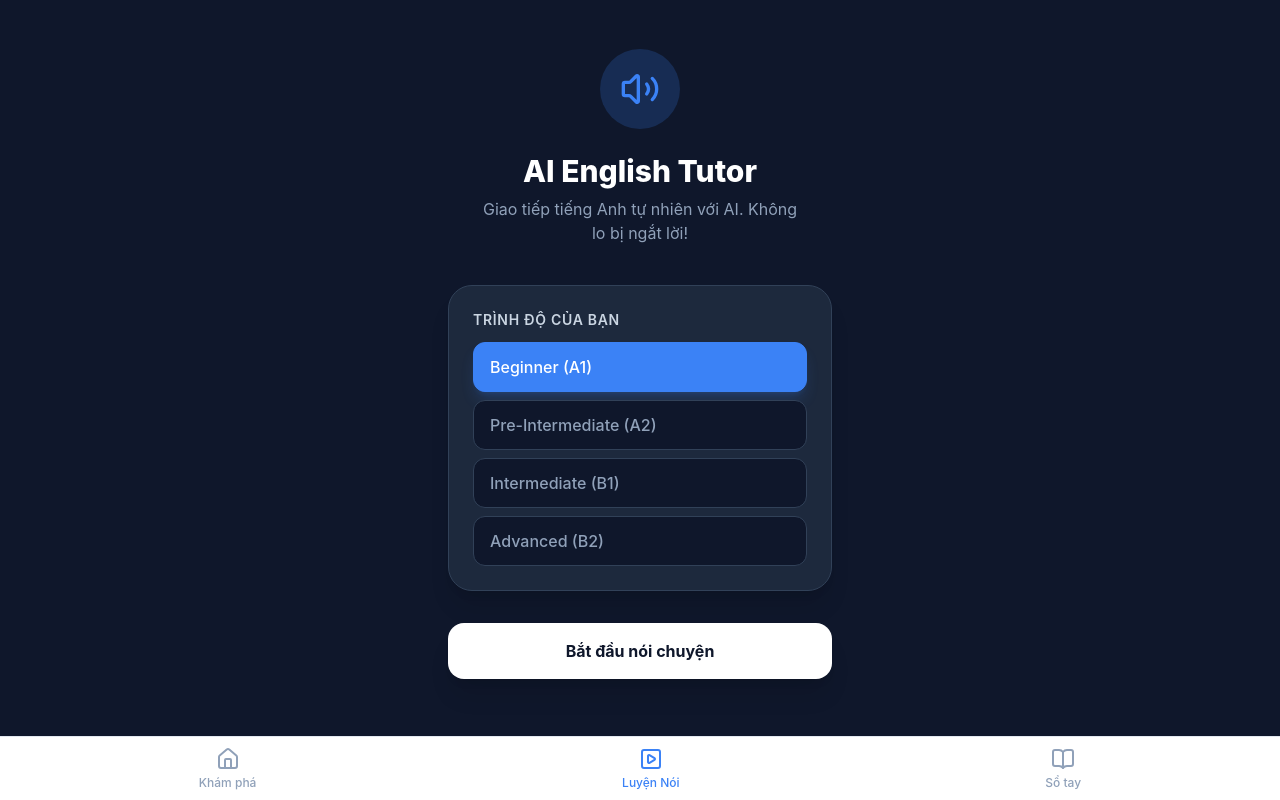
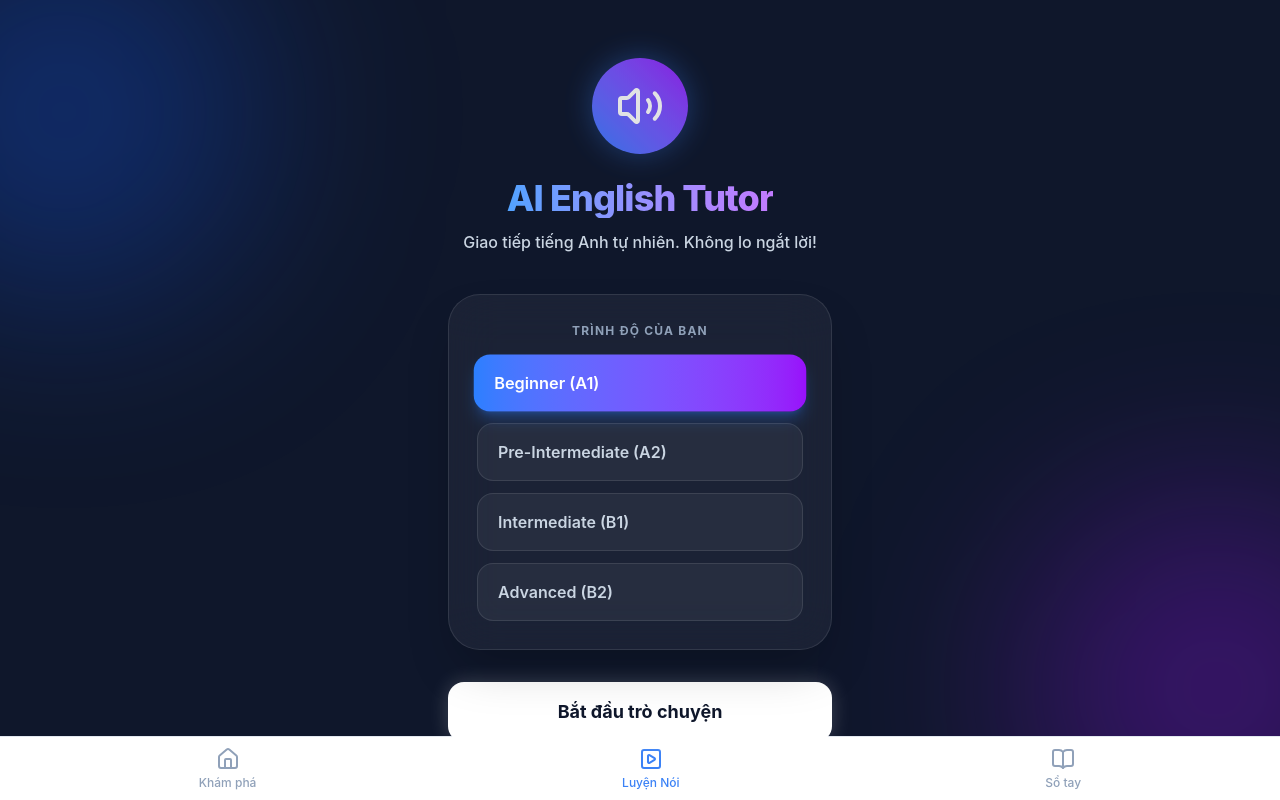
Before and after one commit to haihoan2874/echo-english, a React (Vite) app: page /ai-chat in a window 1280 px wide. Built offline with nearby package versions, Linux system fonts and the light colour scheme.

Commit message:
style: upgrade AIChatPage to premium UI

```diff
--- a/src/pages/AIChatPage.jsx
+++ b/src/pages/AIChatPage.jsx
@@ -233,24 +233,30 @@ const AIChatPage = () => {
 
   if (!hasStarted) {
     return (
-      <div className="flex flex-col items-center justify-center h-screen bg-slate-900 text-white p-6 pb-24">
-        <div className="w-20 h-20 bg-primary/20 rounded-full flex items-center justify-center mb-6">
-          <Volume2 className="text-primary" size={40} />
+      <div className="relative flex flex-col items-center justify-center min-h-screen bg-slate-900 overflow-hidden px-5">
+        {/* Decorative Background Glows */}
+        <div className="absolute top-[-10%] left-[-10%] w-96 h-96 bg-blue-600/30 rounded-full blur-[100px] pointer-events-none"></div>
+        <div className="absolute bottom-[-10%] right-[-10%] w-96 h-96 bg-purple-600/30 rounded-full blur-[100px] pointer-events-none"></div>
+
+        <div className="relative z-10 flex flex-col items-center w-full max-w-sm">
+          <div className="w-24 h-24 bg-gradient-to-tr from-blue-500 to-purple-600 rounded-full flex items-center justify-center mb-6 shadow-[0_0_30px_rgba(59,130,246,0.4)] animate-[pulse_3s_ease-in-out_infinite]">
+            <Volume2 className="text-white" size={48} />
           </div>
-        <h1 className="text-3xl font-extrabold mb-2 text-center">AI English Tutor</h1>
-        <p className="text-slate-400 text-center mb-10 max-w-xs">Giao tiếp tiếng Anh tự nhiên với AI. Không lo bị ngắt lời!</p>
 
-        <div className="bg-slate-800 p-6 rounded-3xl w-full max-w-sm mb-8 border border-slate-700 shadow-xl">
-          <p className="text-sm font-semibold text-slate-300 mb-3 uppercase tracking-wider">Trình độ của bạn</p>
-          <div className="space-y-2">
+          <h1 className="text-4xl font-extrabold mb-3 text-transparent bg-clip-text bg-gradient-to-r from-blue-400 to-purple-400 text-center tracking-tight">AI English Tutor</h1>
+          <p className="text-slate-300 text-center mb-10 font-medium">Giao tiếp tiếng Anh tự nhiên. Không lo ngắt lời!</p>
+
+          <div className="w-full bg-white/5 backdrop-blur-xl p-7 rounded-[2rem] mb-8 border border-white/10 shadow-2xl">
+            <p className="text-xs font-bold text-slate-400 mb-4 uppercase tracking-widest text-center">Trình độ của bạn</p>
+            <div className="space-y-3">
               {['Beginner (A1)', 'Pre-Intermediate (A2)', 'Intermediate (B1)', 'Advanced (B2)'].map(lvl => (
                 <button
                   key={lvl}
                   onClick={() => setLevel(lvl)}
-                className={`w-full text-left px-4 py-3 rounded-xl transition-all font-medium border ${
+                  className={`w-full text-left px-5 py-4 rounded-2xl transition-all duration-300 font-semibold ${
                     level === lvl
-                    ? 'bg-primary border-primary text-white shadow-lg shadow-primary/20'
-                    : 'bg-slate-900 border-slate-700 text-slate-400 hover:bg-slate-800'
+                      ? 'bg-gradient-to-r from-blue-500 to-purple-600 text-white shadow-lg shadow-blue-500/30 scale-[1.02] border-transparent'
+                      : 'bg-white/5 border border-white/10 text-slate-300 hover:bg-white/10 hover:scale-[1.01]'
                   }`}
                 >
                   {lvl}
@@ -261,10 +267,11 @@ const AIChatPage = () => {
 
           <button
             onClick={initChat}
-          className="w-full max-w-sm bg-white text-slate-900 font-bold py-4 rounded-2xl hover:bg-slate-200 transition-colors shadow-xl"
+            className="w-full bg-white text-slate-900 font-bold py-4 rounded-2xl hover:bg-slate-100 active:scale-95 transition-all shadow-[0_0_20px_rgba(255,255,255,0.2)] text-lg"
           >
-          Bắt đầu nói chuyện
+            Bắt đầu trò chuyện
           </button>
+        </div>
       </div>
     );
   }
@@ -272,10 +279,10 @@ const AIChatPage = () => {
   return (
     <div className="flex flex-col min-h-screen bg-slate-50 pb-[100px]">
       {/* Header */}
-      <header className="bg-slate-900 text-white px-4 h-16 flex items-center justify-between shadow-md sticky top-0 z-40">
-        <h1 className="font-bold text-lg flex items-center gap-2">
-          <Volume2 className="text-primary animate-pulse" size={20} />
-          AI English Tutor
+      <header className="bg-white/80 backdrop-blur-xl border-b border-slate-200/60 text-slate-800 px-4 h-16 flex items-center justify-between sticky top-0 z-40 shadow-sm">
+        <h1 className="font-bold text-lg flex items-center gap-2 bg-clip-text text-transparent bg-gradient-to-r from-blue-600 to-indigo-600">
+          <Volume2 className="text-blue-600 animate-pulse" size={20} />
+          AI Tutor
         </h1>
 
         <button
@@ -284,7 +291,7 @@ const AIChatPage = () => {
             resetChat();
             toast.success('Đã kết thúc cuộc trò chuyện');
           }}
-          className="px-3 py-1.5 bg-red-500/20 text-red-400 rounded-full hover:bg-red-500/30 transition-colors text-sm font-medium flex items-center gap-1"
+          className="px-4 py-2 bg-rose-50 text-rose-600 rounded-full hover:bg-rose-100 transition-colors text-sm font-bold flex items-center gap-1.5"
         >
           <Square size={14} className="fill-current" />
           Kết thúc
@@ -296,10 +303,10 @@ const AIChatPage = () => {
         {messages.filter(m => !(m.role === 'user' && m.text === "Hello, let's start our conversation.")).map((msg, idx) => (
           <div key={idx} className={`flex ${msg.role === 'user' ? 'justify-end' : 'justify-start'}`}>
             <div
-              className={`max-w-[85%] rounded-2xl px-5 py-3 text-lg leading-relaxed shadow-sm ${
+              className={`max-w-[85%] px-5 py-3.5 text-[15px] sm:text-base leading-relaxed shadow-sm ${
                 msg.role === 'user'
-                  ? 'bg-primary text-white rounded-tr-none'
-                  : 'bg-white text-slate-800 border border-slate-200 rounded-tl-none'
+                  ? 'bg-gradient-to-br from-blue-500 to-indigo-600 text-white rounded-2xl rounded-tr-sm'
+                  : 'bg-white border border-slate-200/60 text-slate-700 rounded-2xl rounded-tl-sm shadow-[0_2px_10px_rgba(0,0,0,0.02)]'
               }`}
             >
               {msg.text}
@@ -309,8 +316,8 @@ const AIChatPage = () => {
 
         {isAIThinking && (
           <div className="flex justify-start">
-            <div className="bg-white border border-slate-200 rounded-2xl rounded-tl-none px-5 py-4 shadow-sm flex items-center gap-2 text-slate-500">
-              <Loader2 size={18} className="animate-spin" /> AI đang suy nghĩ...
+            <div className="bg-white border border-slate-200/60 rounded-2xl rounded-tl-sm px-5 py-3 shadow-sm flex items-center gap-2.5 text-slate-500 text-sm font-medium">
+              <Loader2 size={16} className="animate-spin text-blue-500" /> AI đang suy nghĩ...
             </div>
           </div>
         )}
@@ -318,31 +325,32 @@ const AIChatPage = () => {
       </div>
 
       {/* Input Control Area */}
-      <div className="fixed bottom-[64px] left-0 right-0 bg-white p-3 border-t border-slate-100 flex flex-col gap-2 shadow-[0_-10px_30px_rgba(0,0,0,0.05)] z-20">
+      <div className="fixed bottom-[64px] left-0 right-0 p-3 z-20 pointer-events-none">
+        <div className="max-w-3xl mx-auto pointer-events-auto bg-white/90 backdrop-blur-xl border border-slate-200/60 p-3 rounded-3xl shadow-[0_-5px_40px_rgba(0,0,0,0.08)]">
 
           {/* Status text */}
-        <div className="text-xs font-medium text-slate-500 text-center px-4 -mt-1 h-4">
-          {isSpeaking ? 'AI đang nói...' : isListening ? 'Đang nghe... (Nói xong tự điền vào khung dưới)' : ''}
+          <div className="text-[11px] font-bold tracking-wide uppercase text-slate-400 text-center px-4 mb-2 h-4 flex items-center justify-center">
+            {isSpeaking ? <span className="text-blue-500 flex items-center gap-1"><Volume2 size={12}/> AI đang nói...</span> : isListening ? <span className="text-red-500 animate-pulse flex items-center gap-1"><Mic size={12}/> Đang nghe... (Bấm Mic để gửi)</span> : ''}
           </div>
 
-        <form onSubmit={handleSendDraft} className="flex gap-2 w-full max-w-md mx-auto items-end">
+          <form onSubmit={handleSendDraft} className="flex gap-2 items-end">
             <button
               type="button"
               onClick={toggleMic}
-            className={`p-3 rounded-xl shrink-0 transition-all ${
+              className={`p-3.5 rounded-2xl shrink-0 transition-all duration-300 ${
                 isListening
-                ? 'bg-red-500 text-white animate-pulse shadow-red-500/40 shadow-lg'
-                : 'bg-slate-100 text-slate-600 hover:bg-slate-200'
+                  ? 'bg-red-500 text-white shadow-lg shadow-red-500/30 scale-105'
+                  : 'bg-slate-100 text-slate-600 hover:bg-slate-200 hover:scale-105'
               }`}
             >
-            {isListening ? <Square size={24} className="fill-current" /> : <Mic size={24} />}
+              {isListening ? <Square size={22} className="fill-current" /> : <Mic size={22} />}
             </button>
 
             <textarea
               value={draftMessage}
               onChange={(e) => setDraftMessage(e.target.value)}
               placeholder="Nói hoặc gõ phím..."
-            className="flex-1 bg-slate-50 border border-slate-200 rounded-xl px-3 py-3 text-base focus:outline-none focus:border-primary resize-none h-12"
+              className="flex-1 bg-slate-50 border border-slate-200/80 rounded-2xl px-4 py-3.5 text-[15px] focus:outline-none focus:ring-2 focus:ring-blue-500/20 focus:border-blue-500 resize-none transition-all"
               rows="1"
               onKeyDown={(e) => {
                 if (e.key === 'Enter' && !e.shiftKey) {
@@ -350,16 +358,18 @@ const AIChatPage = () => {
                   handleSendDraft();
                 }
               }}
+              style={{ minHeight: '52px', maxHeight: '120px' }}
             />
 
             <button
               type="submit"
               disabled={!draftMessage.trim() || isAIThinking}
-            className="p-3 bg-primary text-white rounded-xl shrink-0 hover:bg-blue-600 disabled:opacity-50 disabled:bg-slate-300 transition-colors shadow-lg shadow-blue-500/30"
+              className="p-3.5 bg-gradient-to-r from-blue-600 to-indigo-600 text-white rounded-2xl shrink-0 hover:opacity-90 disabled:opacity-50 disabled:from-slate-300 disabled:to-slate-300 transition-all shadow-lg shadow-blue-500/25 disabled:shadow-none hover:scale-105 active:scale-95"
             >
-            <Send size={24} />
+              <Send size={22} />
             </button>
           </form>
+        </div>
       </div>
     </div>
   );
```
Lines whose indentation alone changed are shown as unchanged.
